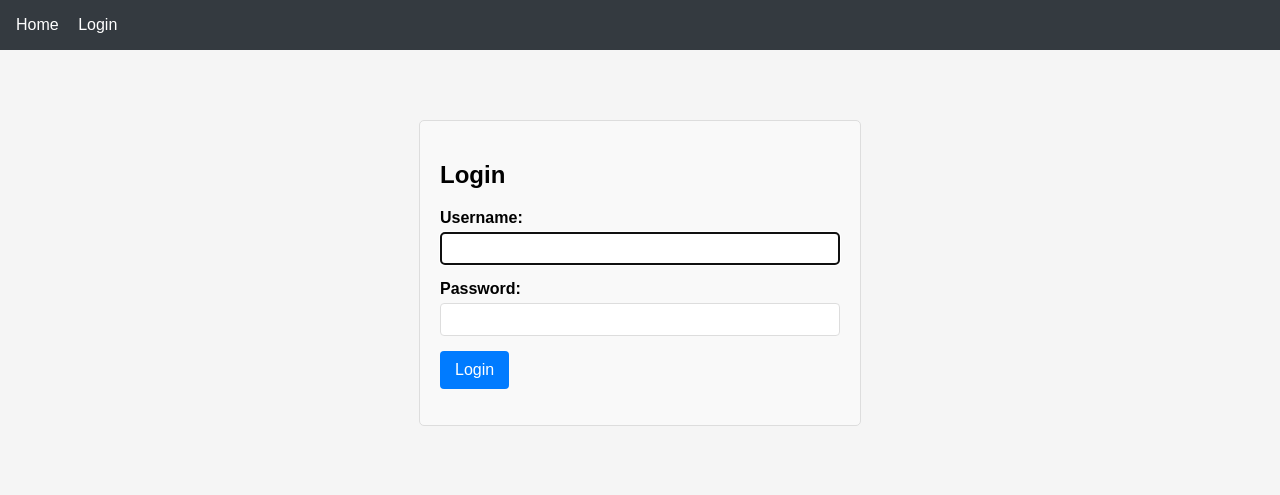
After one commit to obaidullah72/chatapp-django-task, a Django app: page /login/ in a window 1280 px wide. The commit adds this page. Shown: the top 495 px of the page. Run offline with Django 5.2, Linux system fonts and the light colour scheme.

Commit message:
progress on chatapp , work is still continue .....

```diff
--- a/chat/routing.py
+++ b/chat/routing.py
@@ -1,5 +1,7 @@
+# chat/routing.py
 from django.urls import re_path
 from . import consumers
+from .middleware import JWTAuthMiddleware
 
 websocket_urlpatterns = [
     re_path(r"ws/chat/(?P<chat_id>\w+)/$", consumers.ChatConsumer.as_asgi()),
--- a/chat/urls.py
+++ b/chat/urls.py
@@ -1,6 +1,13 @@
 from django.urls import path
-from .views import ChatListView
+from .views import ChatListView, chat_list_page, chat_page
+from . import views
 
 urlpatterns = [
+    # API
     path("chats/", ChatListView.as_view(), name="chat-list"),
+
+    # Frontend pages
+    path("chat-list-page/", chat_list_page, name="chat-list-page"),
+    path("chat/<int:chat_id>/", chat_page, name="chat-page"),
+     path('profile/', views.profile_page, name='profile-page'),
 ]
--- a/chatapp/settings.py
+++ b/chatapp/settings.py
@@ -87,8 +87,11 @@ TEMPLATES = [
     },
 ]
 
-WSGI_APPLICATION = 'chatapp.wsgi.application'
+LOGIN_URL = '/login/'
 
+LOGIN_REDIRECT_URL = '/chat/chat-list-page/'
+
+LOGOUT_REDIRECT_URL = '/login/'
 
 # Database
 # https://docs.djangoproject.com/en/5.2/ref/settings/#databases
--- a/chatapp/urls.py
+++ b/chatapp/urls.py
@@ -1,8 +1,16 @@
+# chatapp/urls.py
 from django.contrib import admin
 from django.urls import path, include
+from django.contrib.auth import views as auth_views
+from .views import home
 
 urlpatterns = [
+    path("", home, name="home"),
     path("admin/", admin.site.urls),
     path("users/", include("users.urls")),
     path("chat/", include("chat.urls")),
+
+    # Update authentication URLs with correct template paths
+    path("login/", auth_views.LoginView.as_view(template_name="login.html"), name="login"),
+    path("logout/", auth_views.LogoutView.as_view(template_name="logout.html"), name="logout"),
 ]
--- /dev/null
+++ b/chatapp/views.py
@@ -0,0 +1,4 @@
+from django.shortcuts import redirect
+
+def home(request):
+    return redirect("chat-list-page")  # make sure "chat-list-page" exists in chat/urls.py
--- a/templates/base.html
+++ b/templates/base.html
@@ -1,23 +1,49 @@
 <!DOCTYPE html>
-<html>
+<html lang="en">
 <head>
-    <title>Chat App</title>
+    <meta charset="UTF-8">
+    <meta name="viewport" content="width=device-width, initial-scale=1.0">
+    <title>Chat Application</title>
     <style>
-        body { font-family: Arial, sans-serif; margin: 20px; }
-        nav { margin-bottom: 20px; }
-        nav a { margin-right: 10px; }
-        .chat-box { border: 1px solid #ccc; padding: 10px; height: 300px; overflow-y: scroll; }
-        .message { margin: 5px 0; }
-        .me { color: green; }
-        .other { color: blue; }
+        body {
+            font-family: Arial, sans-serif;
+            margin: 0;
+            padding: 0;
+            background-color: #f5f5f5;
+        }
+        .navbar {
+            background-color: #343a40;
+            padding: 1rem;
+            color: white;
+        }
+        .navbar a {
+            color: white;
+            text-decoration: none;
+            margin-right: 15px;
+        }
+        .navbar a:hover {
+            text-decoration: underline;
+        }
+        .container {
+            padding: 20px;
+        }
     </style>
 </head>
 <body>
-    <nav>
-        <a href="{% url 'profile-page' %}">Profile</a>
-        <a href="{% url 'chat-list' %}">Chats</a>
+    <nav class="navbar">
+        <a href="{% url 'home' %}">Home</a>
+        {% if user.is_authenticated %}
+            <a href="{% url 'chat-list-page' %}">Chats</a>
+            <a href="{% url 'profile-page' %}">Profile</a>
+            <a href="{% url 'logout' %}">Logout ({{ user.username }})</a>
+        {% else %}
+            <a href="{% url 'login' %}">Login</a>
+        {% endif %}
     </nav>
 
-    {% block content %}{% endblock %}
+    <div class="container">
+        {% block content %}
+        {% endblock %}
+    </div>
 </body>
 </html>
--- /dev/null
+++ b/templates/login.html
@@ -0,0 +1,123 @@
+{% extends "base.html" %}
+{% block content %}
+<div class="login-container">
+    <h2>Login</h2>
+
+    {% if form.errors %}
+    <div class="alert alert-error">
+        Your username and password didn't match. Please try again.
+    </div>
+    {% endif %}
+
+    {% if next %}
+        {% if user.is_authenticated %}
+        <div class="alert alert-info">
+            Your account doesn't have access to this page. To proceed,
+            please login with an account that has access.
+        </div>
+        {% else %}
+        <div class="alert alert-info">
+            Please login to see this page.
+        </div>
+        {% endif %}
+    {% endif %}
+
+    <form method="post" action="{% url 'login' %}">
+        {% csrf_token %}
+
+        <div class="form-group">
+            <label for="id_username">Username:</label>
+            {{ form.username }}
+        </div>
+
+        <div class="form-group">
+            <label for="id_password">Password:</label>
+            {{ form.password }}
+        </div>
+
+        <button type="submit" class="btn btn-primary">Login</button>
+        <input type="hidden" name="next" value="{{ next }}">
+    </form>
+
+    <p class="login-links">
+    </p>
+</div>
+
+<style>
+.login-container {
+    max-width: 400px;
+    margin: 50px auto;
+    padding: 20px;
+    border: 1px solid #ddd;
+    border-radius: 5px;
+    background-color: #f9f9f9;
+}
+
+.form-group {
+    margin-bottom: 15px;
+}
+
+.form-group label {
+    display: block;
+    margin-bottom: 5px;
+    font-weight: bold;
+}
+
+.form-group input {
+    width: 100%;
+    padding: 8px;
+    border: 1px solid #ddd;
+    border-radius: 4px;
+    box-sizing: border-box;
+}
+
+.btn {
+    padding: 10px 15px;
+    border: none;
+    border-radius: 4px;
+    cursor: pointer;
+    font-size: 16px;
+}
+
+.btn-primary {
+    background-color: #007bff;
+    color: white;
+}
+
+.btn-primary:hover {
+    background-color: #0056b3;
+}
+
+.alert {
+    padding: 10px;
+    margin-bottom: 15px;
+    border-radius: 4px;
+}
+
+.alert-error {
+    background-color: #f8d7da;
+    color: #721c24;
+    border: 1px solid #f5c6cb;
+}
+
+.alert-info {
+    background-color: #d1ecf1;
+    color: #0c5460;
+    border: 1px solid #bee5eb;
+}
+
+.login-links {
+    margin-top: 15px;
+    text-align: center;
+}
+
+.login-links a {
+    color: #007bff;
+    text-decoration: none;
+}
+
+.login-links a:hover {
+    text-decoration: underline;
+}
+</style>
+{% endblock %}
--- a/users/urls.py
+++ b/users/urls.py
@@ -1,9 +1,13 @@
 from django.urls import path
 from rest_framework_simplejwt.views import TokenObtainPairView, TokenRefreshView
-from .views import ProfileView
+from .views import ProfileView, profile_page
 
 urlpatterns = [
+    # APIs
     path("token/", TokenObtainPairView.as_view(), name="token_obtain_pair"),
     path("token/refresh/", TokenRefreshView.as_view(), name="token_refresh"),
     path("profile/", ProfileView.as_view(), name="profile"),
+
+    # Frontend page
+    path("profile-page/", profile_page, name="profile-page"),
 ]
```
Also changed, not shown: chat/admin.py (+12 -1 lines), chat/consumers.py (+43 -26 lines), chat/middleware.py (added, +33 -0 lines), chat/models.py (+14 -5 lines), chat/views.py (+22 -0 lines), templates/chat_page.html (+38 -12 lines), templates/logout.html (added, +71 -0 lines), users/admin.py (+8 -1 lines), users/views.py (+6 -2 lines), chat/migrations/0001_initial.py, chat/migrations/0002_initial.py (deleted).
